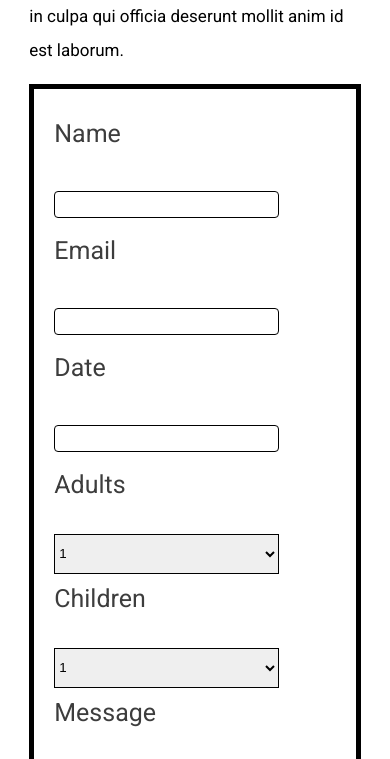
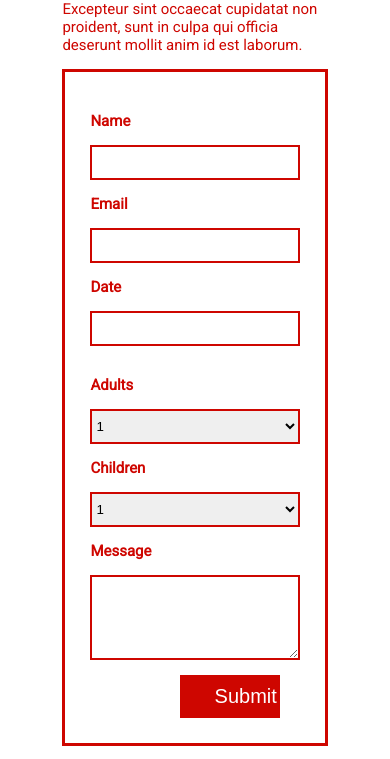
Before and after one commit to maajang/Business-Brochure-Website--bcit-twd-20, a website: page reservation.html in a window 390 px wide. Shown: the part 749-1508 px from the top of the page. Drawn offline with nearby package versions, Linux system fonts and the light colour scheme; files that its build step writes are made by us from their sources.

Commit message:
Update reservation page

```diff
--- a/assets/scss/components/_footer.scss
+++ b/assets/scss/components/_footer.scss
@@ -16,6 +16,7 @@ footer {
       color: $color-theme;
     }
   }
+
   .right-bar {
     a {
       color: $color-theme;
@@ -29,4 +30,14 @@ footer {
       }
     }
   }
+
+  @media only screen and (max-width: 1200px) {
+    & {
+      flex-wrap: wrap;
+
+      .right-bar {
+        margin-top: 2.5rem;
+      }
+    }
+  }
 }
--- a/assets/scss/pages/_reservation.scss
+++ b/assets/scss/pages/_reservation.scss
@@ -1,144 +1,146 @@
+.reservation-section {
+  width: 80%;
+  margin: 2rem auto;
+  color: $color-theme;
 
-.first-section{
+  h1 {
+    text-align: center;
+    font-size: 3rem;
+  }
 
-    background-color: white;
+  .useful-info {
+    display: flex;
+    font-size: 1.5rem;
 
-    h1{
-        font-size: 4.8rem;
-        font-weight: bold;
-        text-align: center;
-        color: $color-theme;
-
-        @media (max-width: 700px){
-            font-size: 3.3rem;
-        }
+    .info {
+      flex: 0 0 60%;
     }
 
-}
+    img {
+      width: 40%;
+      height: 25rem;
+    }
+  }
 
-.sect-01{
+  .form-container {
+    border: 3px solid $color-theme;
+    padding: 2.5rem;
 
-      h2{
-        font-size: 3.5em;
+    >.form-group {
+      display: flex;
+      margin-top: 1.5rem;
 
-        @media (max-width: 700px){
-            font-size: 2.3rem;
+      label {
+        font-size: 1.5rem;
+        font-weight: bold;
+        flex: 0 0 10%;
+      }
+
+      input {
+        height: 3.5rem;
+      }
+
+      textarea {
+        height: 8.5rem;
+      }
+
+      input,
+      select,
+      textarea {
+        flex: 1;
+        border: 2px solid $color-theme;
+      }
+    }
+
+    .quantity {
+      display: flex;
+      justify-content: space-between;
+      margin-top: 1.5rem;
+
+      .form-group {
+        display: flex;
+        flex: 0 0 50%;
+
+        label {
+          font-size: 1.5rem;
+          font-weight: bold;
+          flex: 0 0 20%;
         }
 
+        input,
+        select,
+        textarea {
+          flex: 1;
+          border: 2px solid $color-theme;
+        }
+
+        select {
+          height: 3.5rem;
+        }
+
+        &:not(:first-child) {
+          label {
+            margin-left: 2rem;
+          }
+        }
+      }
     }
 
-       p{
-         font-size: 1.7rem;
-         line-height: 2;
-         color: $paragraph-color;
+    .form-submit {
+      margin-top: 1.5rem;
+      display: flex;
+      justify-content: flex-end;
+
+      input {
+        border: 0;
+        background-color: $color-theme;
+        padding: 1rem 3.5rem;
+        color: white;
+        font-size: 2rem;
+        cursor: pointer;
+      }
+    }
+  }
+
+  @media only screen and (max-width: 750px) {
+    .useful-info {
+      img {
+        width: 100%;
+      }
+    }
+
+    & .form-container {
+      .form-group {
+        flex-wrap: wrap;
+
+        label {
+          flex: 0 0 100%;
+          margin-bottom: 1.5rem;
         }
+      }
 
-        img {
-         float: right;
-         width: 30%;
+      .quantity {
+        flex-wrap: wrap;
 
-         @media (max-width: 700px){
-             width: 50%;
-             float: none;
-         }
+        .form-group {
+          display: flex;
+          flex-wrap: wrap;
+          flex: 0 0 100%;
+          margin-top: 1.5rem;
 
+          label {
+            font-size: 1.5rem;
+            font-weight: bold;
+            flex: 0 0 100%;
+          }
+
+          &:not(:first-child) {
+            label {
+              margin-left: 0;
+            }
+          }
         }
+      }
+    }
+  }
 }
-// contact form style
-.form-container{
-    padding: 20px;
-    border: 5px solid $paragraph-color;
-
-      label{
-          padding: 10px 10px 10px 0;
-          font-size: 2.5rem;
-          display: inline-block;
-          width: 100px;
-          margin-bottom: 25px;
-          margin-right: 10px;
-
-        }
-
-
-        input[type=text]{
-            width: 80%;
-            padding: 5px 10px;
-            margin: 8px 0;
-            display: inline-block;
-            border: 1px solid $paragraph-color;
-            border-radius: 4px;
-            box-sizing: border-box;
-        }
-
-        input[type=submit]{
-            width: 20%;
-            background-color: $color-theme;
-            color: white;
-            margin: 2px;
-            padding: 5px;
-            padding-bottom: 10px;
-            border: none;
-            cursor: pointer;
-            font-size: 2.9rem;
-            margin-right: 70px;
-
-
-            @media (max-width: 600px){
-                font-size: 1.5rem;
-                margin: 1px;
-                padding: 3px;
-            }
-        }
-        select{
-            width: 33.5%;
-            height: 40px;
-            border: 1px solid $paragraph-color;
-        }
-
-        text{
-            width: 25%;
-            background-color: $paragraph-color;
-            color: $paragraph-color;
-            align-content: center;
-            margin: 20px;
-            padding: 30px;
-            border: none;
-            border-radius: 3px 5px;
-            cursor: pointer;
-            align-items: flex-end;
-            font-size: 3.3rem;
-
-        }
-        select{
-            width: 33.5%;
-            height: 40px;
-            border: 1px solid $paragraph-color;
-        }
-
-
-        textarea{
-            width: 80%;
-            height: 200px;
-            display: inline-block;
-            border: 1px solid $paragraph-color;
-            ;
-            border-radius: 4px;
-            box-sizing: border-box;
-        }
-
-        @media (max-width: 1035px){
-
-            #adults{
-                width: 80%;
-            }
-
-            #children {
-                width: 80%;
-            }
-        }
-
-
-
-
-
-}
--- a/reservation.html
+++ b/reservation.html
@@ -16,6 +16,7 @@
     <link rel="stylesheet" href="https://use.fontawesome.com/releases/v5.4.2/css/all.css">
     <link rel="stylesheet" href="./build/css/style.css">
 </head>
+
 <body>
     <div class="container">
         <nav>
@@ -35,25 +36,41 @@
             </label>
         </nav>
         <main>
-       <section class="first-section">
+            <section class="reservation-section">
                 <h1>Reserve Your Table</h1>
-           <div class="sect-01">
-           <img src="./assets/img/chef.jpg" alt="Chef Image right here" >
+                <div class="useful-info">
+                    <img src="./assets/img/chef.jpg" alt="Chef Image right here">
+                    <div class="info">
+
                         <h2>Useful Info</h2>
-           <p>Lorem ipsum dolor sit amet consectetur adipisicing elit. Repudiandae nobis porro pariatur perferendis deserunt! Est, odio nihil et repellendus expedita, accusantium dolorem aliquid laboriosam minima fugiat dignissimos sit. Quae, inventore?
-           Totam aliquam distinctio dolor harum tempora ipsa provident officia perspiciatis, sint obcaecati quis vero, quibusdam voluptatem ducimus rem. Doloremque, illo eius? Sint quo fugit officiis!
-           Vero dicta blanditiis dolorum adipisci. Duis aute irure dolor in reprehenderit in voluptate velit esse cillum dolore eu fugiat nulla pariatur.
-           Excepteur sint occaecat cupidatat non proident, sunt in culpa qui officia deserunt mollit anim id est laborum.
+                        <p>Lorem ipsum dolor sit amet consectetur adipisicing elit. Repudiandae nobis porro pariatur
+                            perferendis deserunt! Est, odio nihil et repellendus expedita, accusantium dolorem aliquid
+                            laboriosam minima fugiat dignissimos sit. Quae, inventore?
+                            Totam aliquam distinctio dolor harum tempora ipsa provident officia perspiciatis, sint
+                            obcaecati quis vero, quibusdam voluptatem ducimus rem. Doloremque, illo eius? Sint quo fugit
+                            officiis!
+                            Vero dicta blanditiis dolorum adipisci. Duis aute irure dolor in reprehenderit in voluptate
+                            velit esse cillum dolore eu fugiat nulla pariatur.
+                            Excepteur sint occaecat cupidatat non proident, sunt in culpa qui officia deserunt mollit anim
+                            id est laborum.
                         </p>
                     </div>
-           <div class="form-container">
-           <form action="./thank-you.html">
+                </div>
+                    <form class="form-container" action="./thank-you.html">
+                        <div class="form-group">
                             <label for="name">Name</label>
-               <input type="text" name="name" required><br>
+                            <input type="text" name="name" required>
+                        </div>
+                        <div class="form-group">
                             <label for="name">Email</label>
-               <input type="text" name="email" required><br>
+                            <input type="text" name="email" required>
+                        </div>
+                        <div class="form-group">
                             <label for="date">Date</label>
-               <input type="text" name="date" required><br>
+                            <input type="text" name="date" required>
+                        </div>
+                        <div class="quantity">
+                            <div class="form-group">
                                 <label for="adults">Adults</label>
                                 <select name="adult" id="adults">
                                     <option value="">1</option>
@@ -66,7 +83,9 @@
                                     <option value="">8</option>
                                     <option value="">9</option>
                                     <option value="">10</option>
-            </select>   &nbsp;
+                                </select>
+                            </div>
+                            <div class="form-group">
                                 <label for="children">Children</label>
                                 <select name="child" id="children">
                                     <option value="">1</option>
@@ -79,12 +98,17 @@
                                     <option value="">8</option>
                                     <option value="">9</option>
                                     <option value="">10</option>
-            </select><br>
+                                </select>
+                            </div>
+                        </div>
+                        <div class="form-group">
                             <label for="message">Message</label>
-               <textarea name="text" id="message" ></textarea><br>
-                <a href="#0"><input type="submit" value="submit"></a>
+                            <textarea name="text" id="message"></textarea>
+                        </div>
+                        <div class="form-submit">
+                            <input type="submit" value="Submit">
+                        </div>
                     </form>
-           </div>
             </section>
         </main>
         <footer>
@@ -105,4 +129,5 @@
     <script src="https://cdnjs.cloudflare.com/ajax/libs/jquery/3.3.1/jquery.min.js"></script>
     <script src="./assets/js/main.js"></script>
 </body>
+
 </html>
```
Also changed, not shown: assets/scss/pages/_blog.scss (+16 -200 lines), assets/scss/pages/_thankyou.scss (+11 -11 lines), thank-you.html (+4 -3 lines), assets/scss/components/_button.scss (renamed from assets/scss/components/button.scss). Lines whose indentation alone changed are shown as unchanged.
